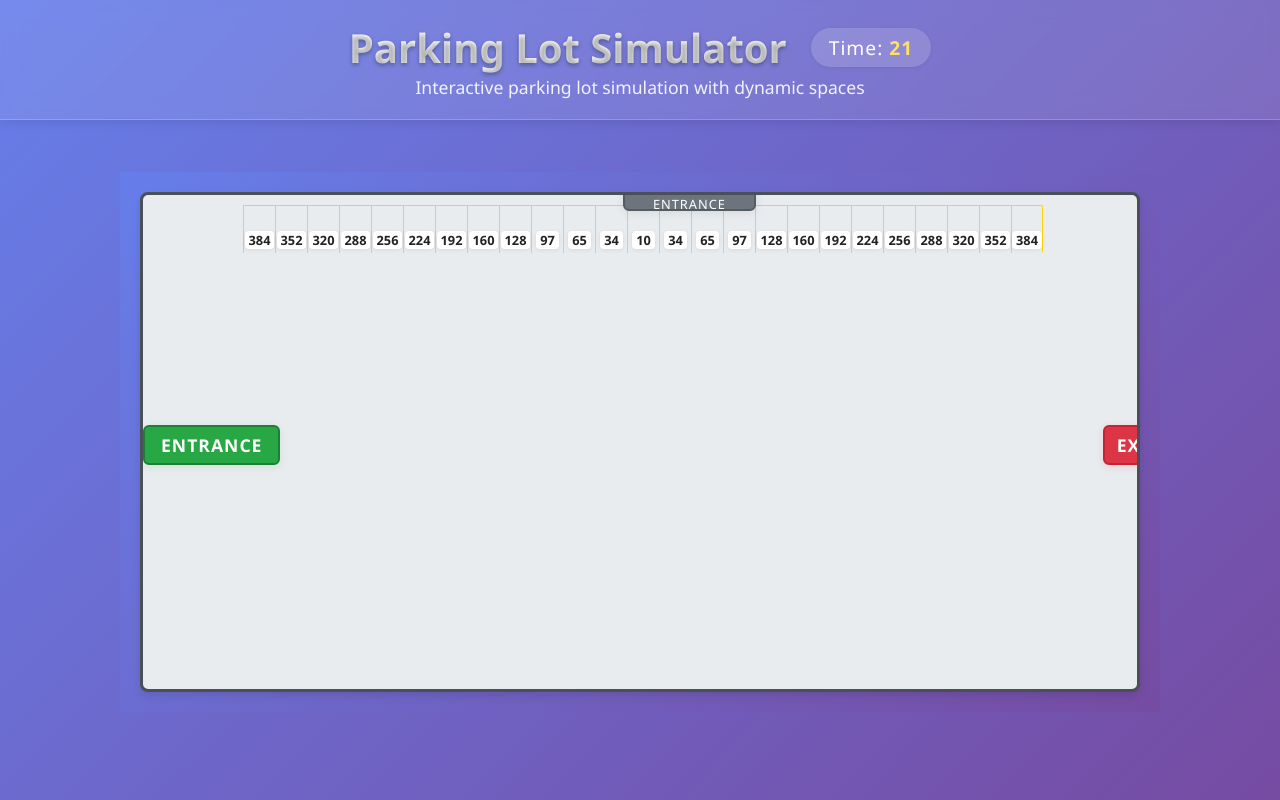
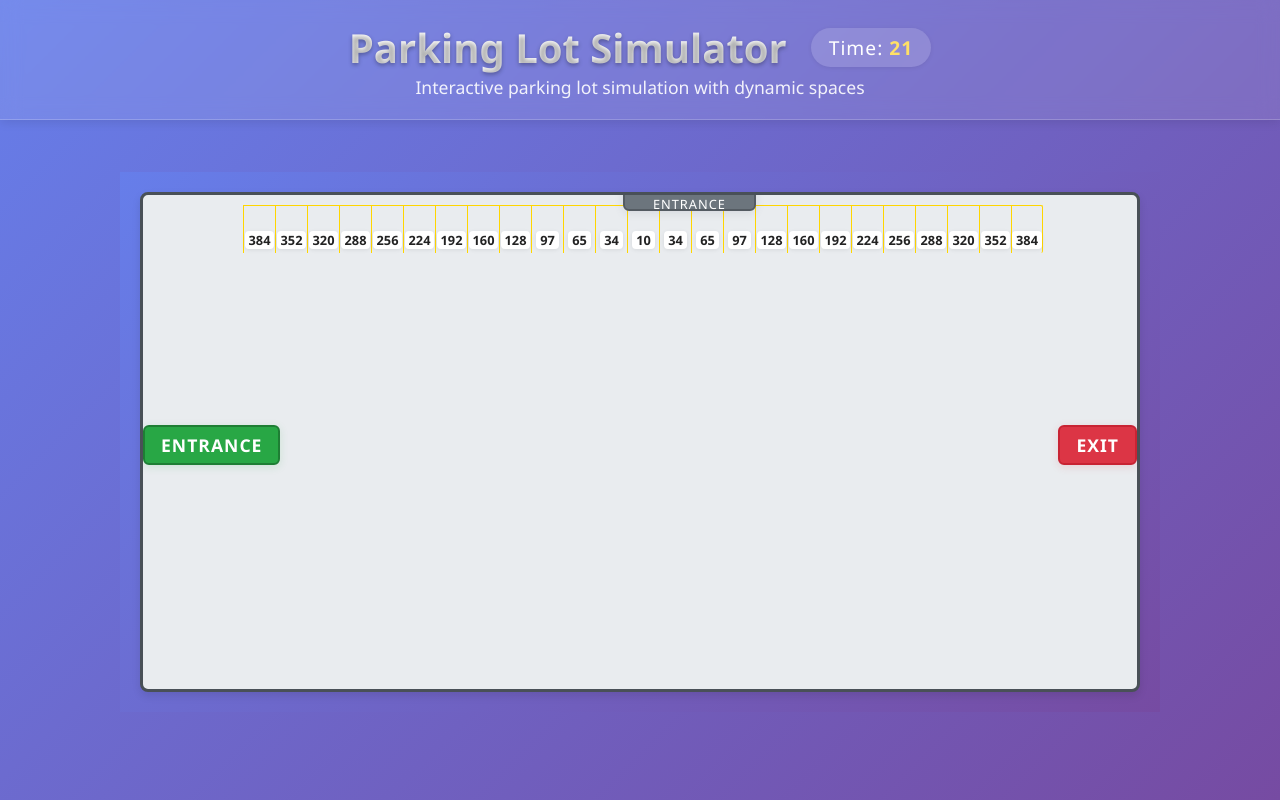
Before and after one commit to josephecombs/parking-lot-simulator, a React (Create React App) app: page / in a window 1280 px wide. Built offline with nearby package versions, Linux system fonts and the light colour scheme.

Commit message:
exit label fixed

```diff
--- a/src/components/ParkingLot.js
+++ b/src/components/ParkingLot.js
@@ -52,9 +52,8 @@ const ParkingLot = ({ parkingLot }) => {
           className="exit"
           style={{
             position: 'absolute',
-            left: exit.x,
+            right: 0,
             top: exit.y,
-            width: exit.width,
             height: exit.height,
             backgroundColor: '#dc3545',
             border: '2px solid #c82333',
@@ -66,9 +65,10 @@ const ParkingLot = ({ parkingLot }) => {
             fontSize: '1.1rem',
             fontWeight: 'bold',
             letterSpacing: '1px',
-            padding: '0 12px',
-            minWidth: '70px',
-            boxShadow: '0 2px 8px rgba(220,53,69,0.15)'
+            padding: '0 16px',
+            width: 'auto',
+            boxShadow: '0 2px 8px rgba(220,53,69,0.15)',
+            overflow: 'visible',
           }}
         >
           EXIT
```
